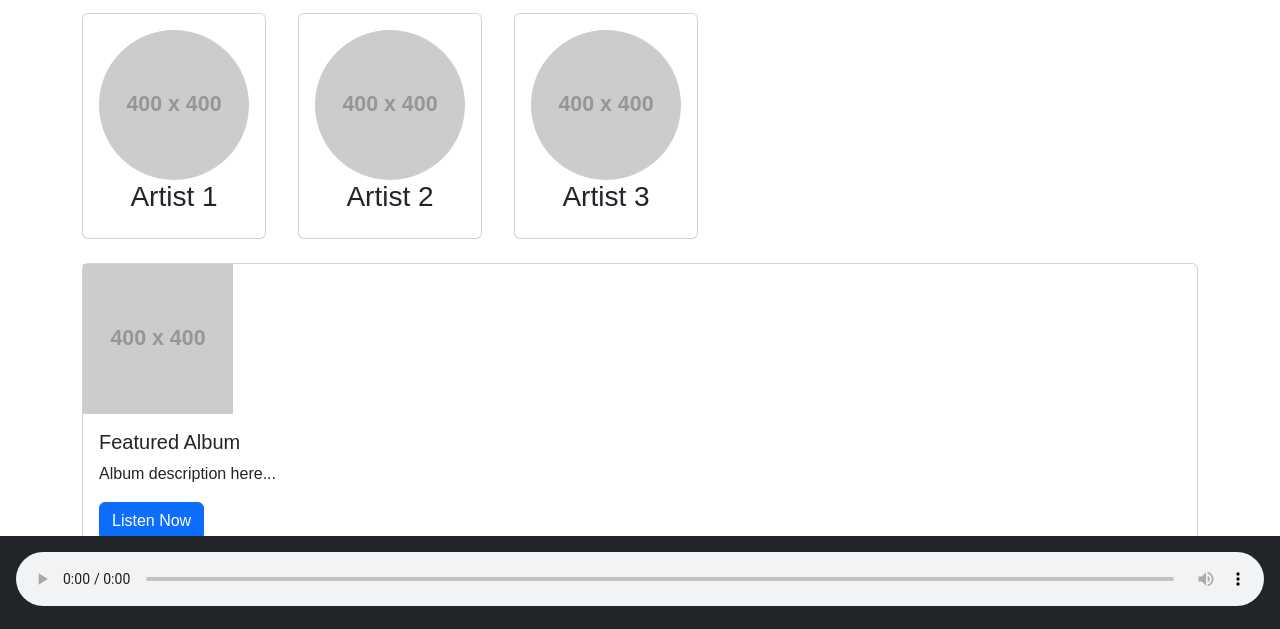
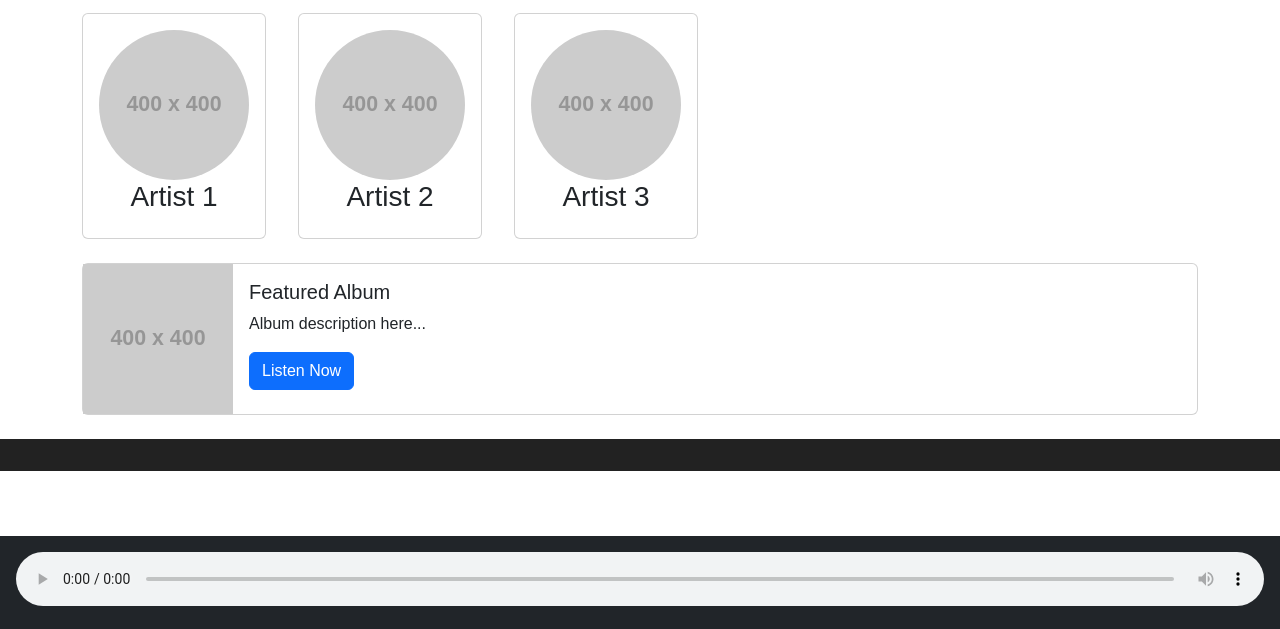
Before and after one commit to x0rtex/MusicStream, a plain HTML site: page index.html in a window 1280 px wide. Shown: the part 171-800 px from the top of the page. Drawn offline with nearby package versions, Linux system fonts and the light colour scheme; placeholder pictures from the web are drawn by us.

Commit message:
Featured album styling

```diff
--- a/index.html
+++ b/index.html
@@ -63,11 +63,13 @@
   <!-- Featured Album -->
   <div class="container my-4">
     <div class="card">
-      <img class="card-img-left featured-album" src="https://placehold.co/400x400" alt="Artist 3" width="150" height="150">
-      <div class="card-body">
-        <h5 class="card-title">Featured Album</h5>
-        <p class="card-text">Album description here...</p>
-        <a href="#" class="btn btn-primary">Listen Now</a>
+      <div class="d-flex">
+        <img class="featured-album" src="https://placehold.co/400x400" alt="Artist 3" width="150" height="150">
+        <div class="card-body">
+          <h5 class="card-title">Featured Album</h5>
+          <p class="card-text">Album description here...</p>
+          <a href="#" class="btn btn-primary">Listen Now</a>
+        </div>
       </div>
     </div>
   </div>
--- a/style/style.css
+++ b/style/style.css
@@ -38,7 +38,6 @@ main {
 /* Artist card styling */
 .featured-album {
     float: left;
-    display: flex;
 }
 
 /* Music player styling */
```
